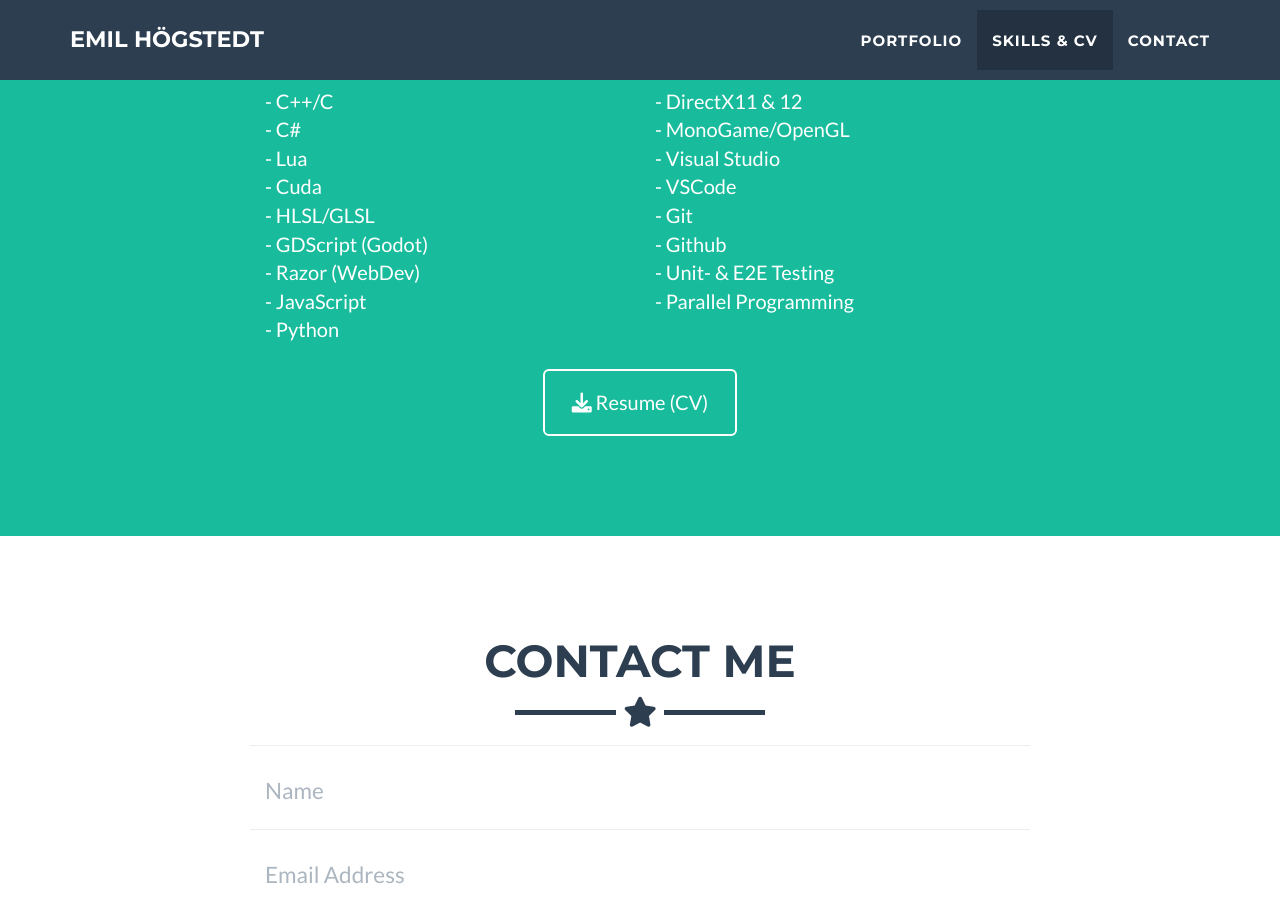
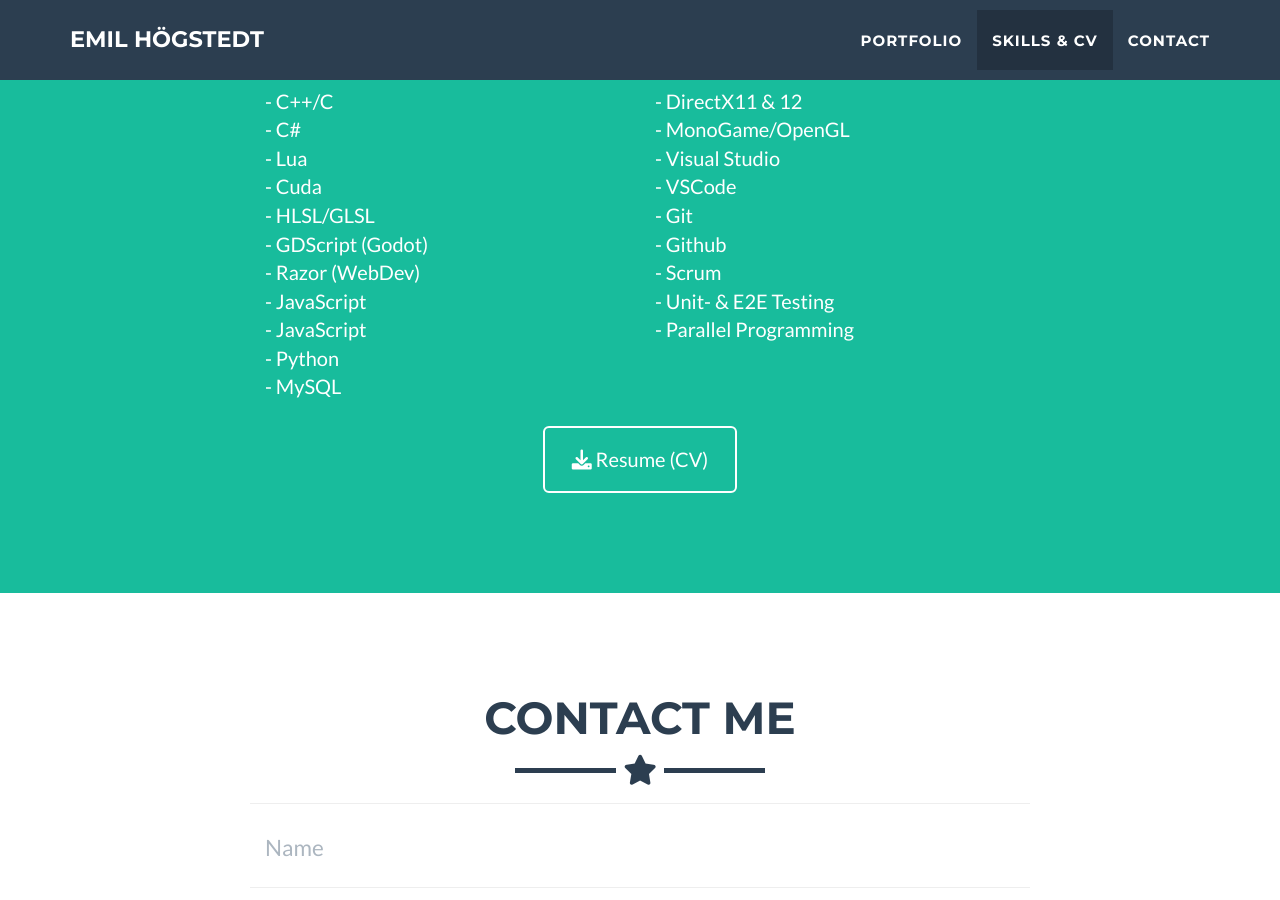
Before and after one commit to EmilHogstedt/EmilHogstedt.github.io, a Jekyll site: the page built from _posts/2023-03-03-Star-Fetchers.markdown, in a window 1280 px wide and 900 px high, scrolled down 2110 px. Built offline with Jekyll 4.4.1, drawn with Linux system fonts in a browser that asks for light colours.

Commit message:
updated about

```diff
--- a/_includes/about.html
+++ b/_includes/about.html
@@ -19,7 +19,9 @@
           - GDScript (Godot)    <br>
           - Razor (WebDev)      <br>
           - JavaScript          <br>
+          - JavaScript          <br>
           - Python              <br>
+          - MySQL               <br>
         </p>
       </div>
       <div class="col-lg-4">
@@ -31,6 +33,7 @@
           - VSCode              <br>
           - Git                 <br>
           - Github              <br>
+          - Scrum               <br>
           - Unit- & E2E Testing <br>
           - Parallel Programming<br>
         </p>
```
